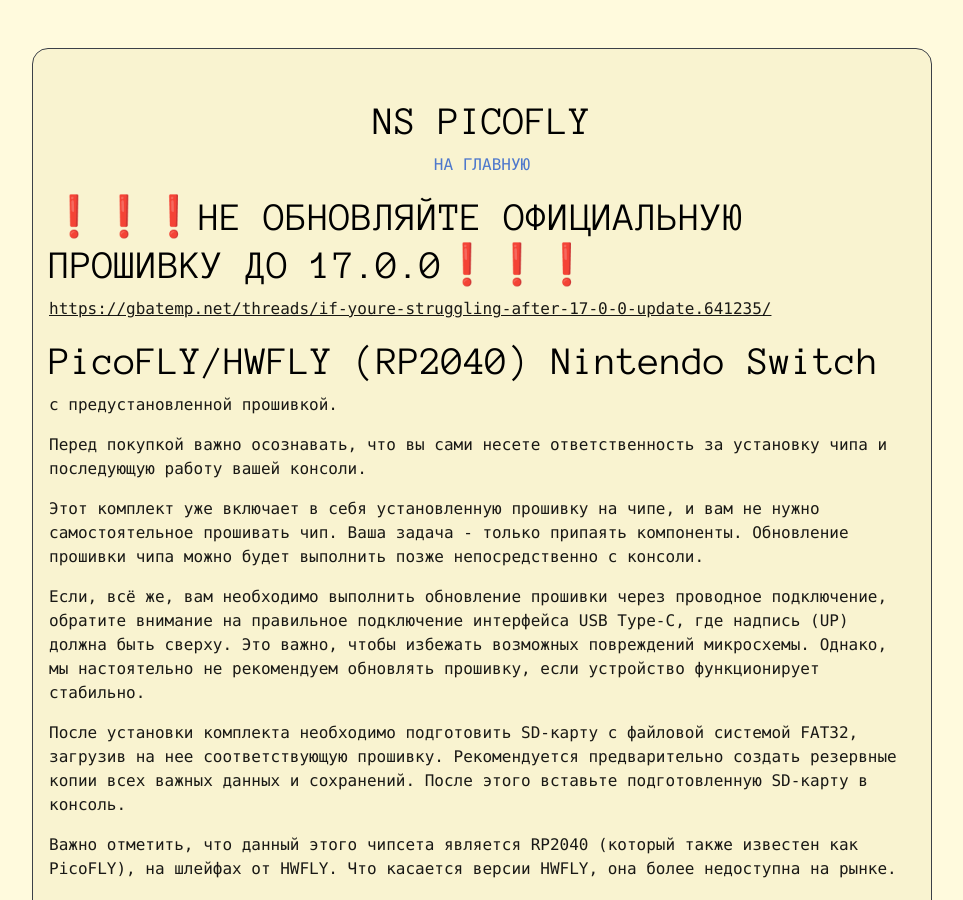
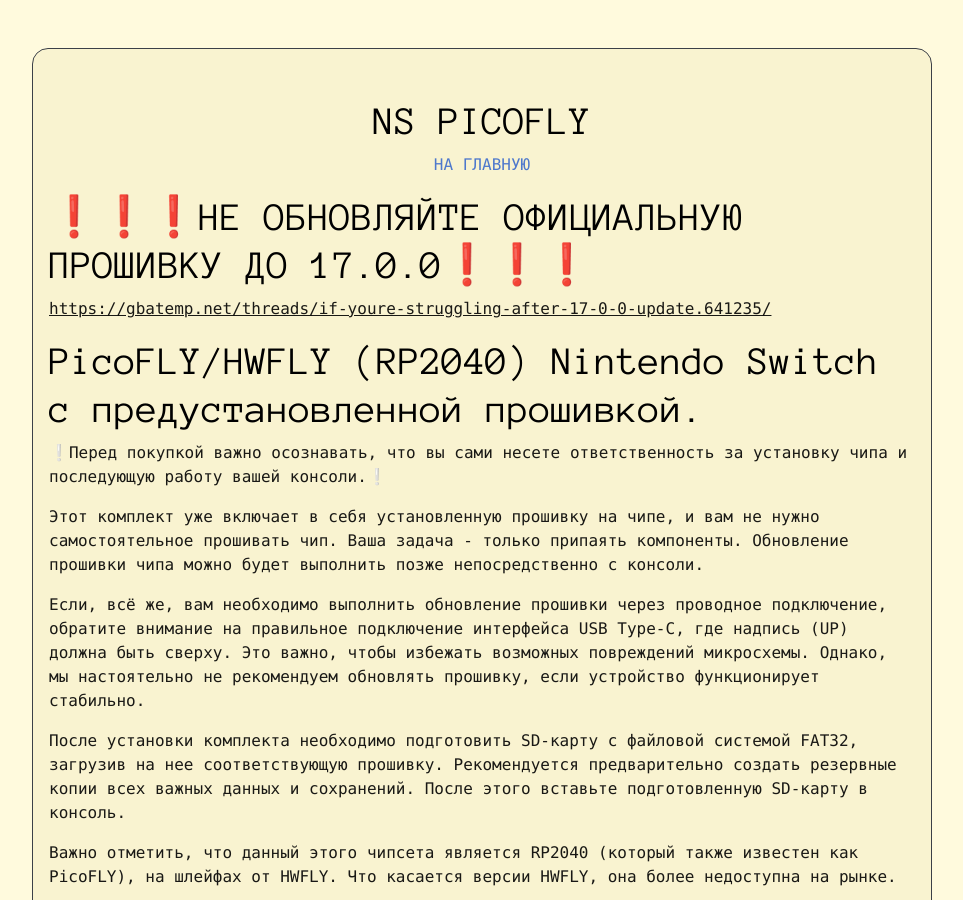
Before and after one commit to Rattlhead/rattlhead.github.io, a Jekyll site: the page built from _posts/2022-03-12-PicoFLY.md, in a window 1280 px wide and 900 px high. Shown: the whole window, without its empty margins (158-1121 px from the left). Built offline with Jekyll 4.4.1, drawn with Linux system fonts in a browser that asks for light colours.

Commit message:
Обновил информацию

```diff
--- a/_posts/2022-03-12-PicoFLY.md
+++ b/_posts/2022-03-12-PicoFLY.md
@@ -1,6 +1,6 @@
 ---
 layout: post
-theme: 3d printing
+theme: NS
 index: 1
 title: NS PicoFLY
 ---
@@ -9,11 +9,9 @@
 
 [https://gbatemp.net/threads/if-youre-struggling-after-17-0-0-update.641235/](https://gbatemp.net/threads/if-youre-struggling-after-17-0-0-update.641235/)
 
-# PicoFLY/HWFLY (RP2040) Nintendo Switch
+# PicoFLY/HWFLY (RP2040) Nintendo Switch с предустановленной прошивкой.
 
-с предустановленной прошивкой.
-
-Перед покупкой важно осознавать, что вы сами несете ответственность за установку чипа и последующую работу вашей консоли.
+❕Перед покупкой важно осознавать, что вы сами несете ответственность за установку чипа и последующую работу вашей консоли.❕
 
 Этот комплект уже включает в себя установленную прошивку на чипе, и вам не нужно самостоятельное прошивать чип. Ваша задача - только припаять компоненты. Обновление прошивки чипа можно будет выполнить позже непосредственно с консоли.
 
```
